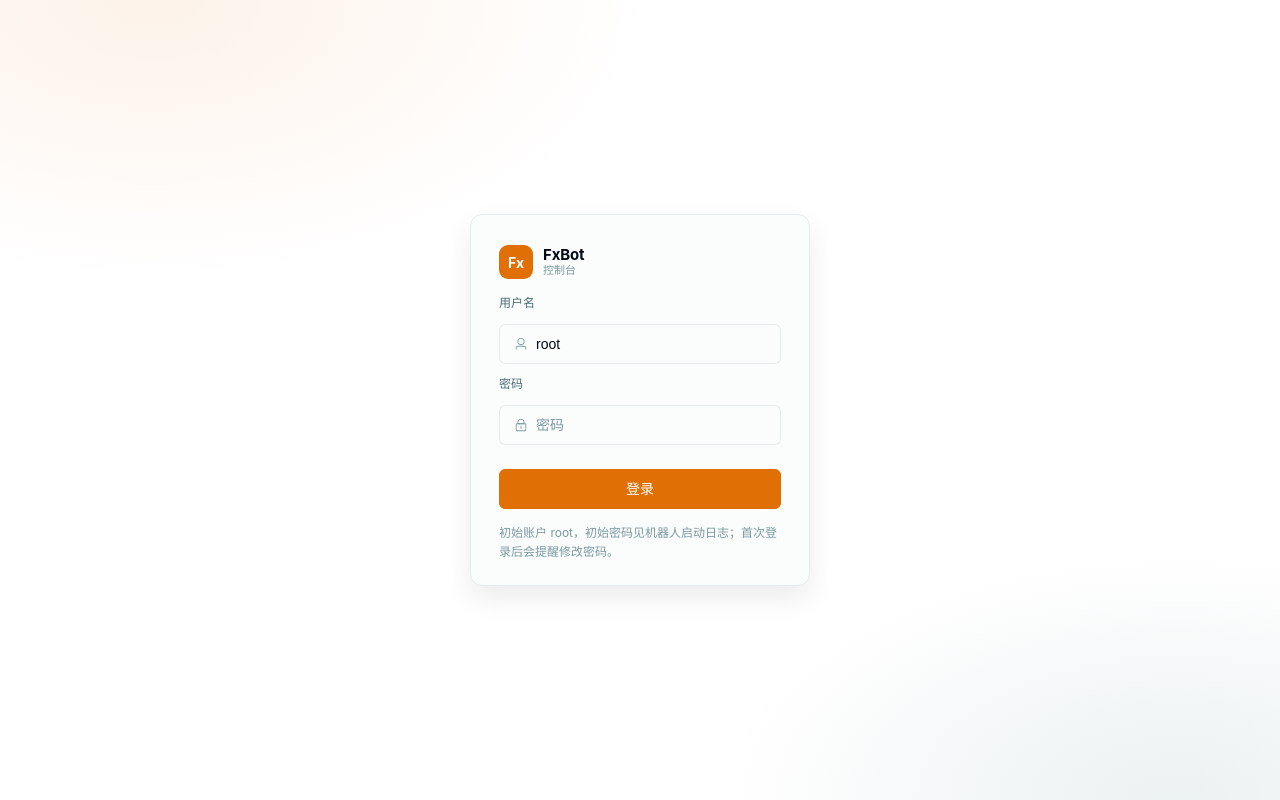
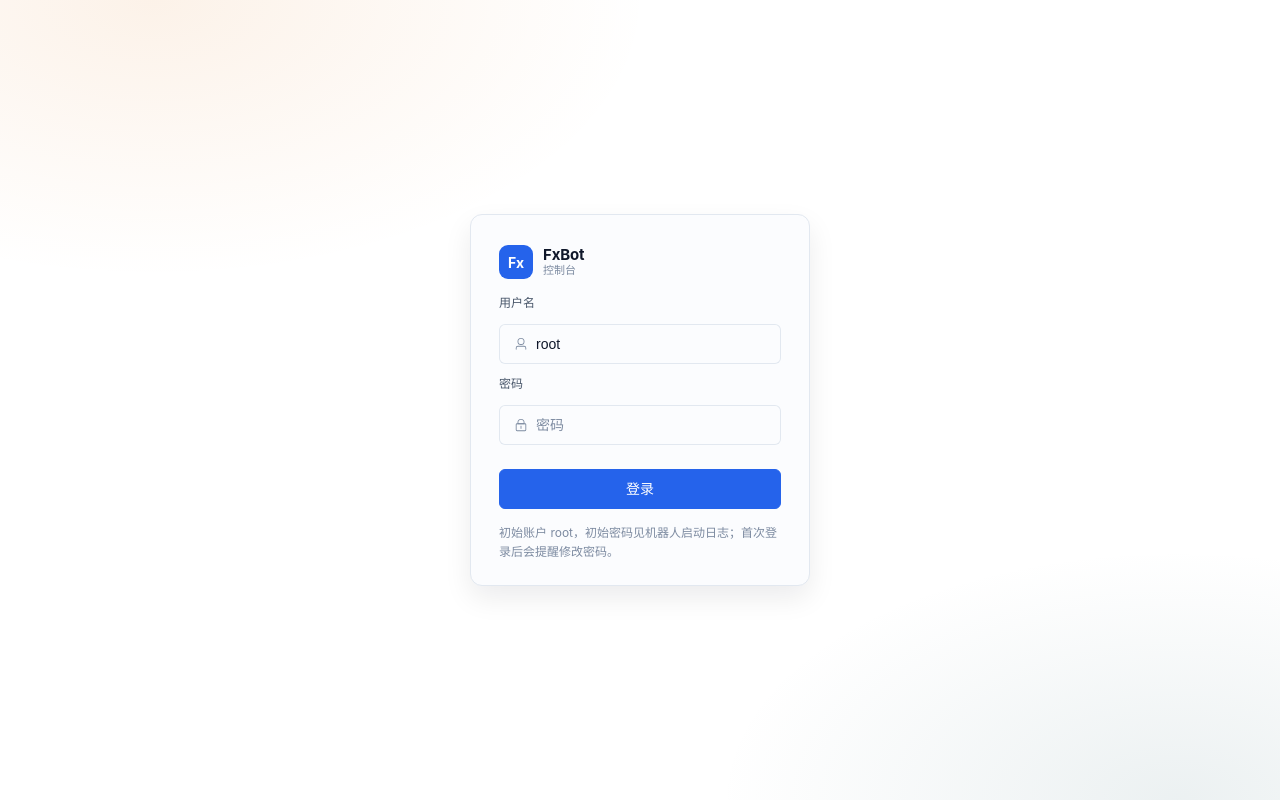
Before and after one commit to tmftjl/nonebot_plugin_fxbot, a Vue app in the folder console/web/: page / in a window 1280 px wide. Built offline with nearby package versions, Linux system fonts and the light colour scheme.

Commit message:
控制台改为蓝色主题并去掉配置分组分割线
主色、中性色与 Element Plus 明暗梯度统一换成蓝色系，状态色保持语义不变。
配置卡片的 Divider 分组项从 schema 中移除，分组直接接续上一组字段；Divider
组件本身保留。

```diff
--- a/console/web/src/styles/custom.css
+++ b/console/web/src/styles/custom.css
@@ -1,5 +1,5 @@
 /* FxBot 控制台主题样式
- * 视觉参考 MaiBot dashboard 的 modern 主题：橙色主色、青灰中性色、扁平描边卡片、
+ * 视觉参考 MaiBot dashboard 的 modern 主题：蓝色主色、蓝灰中性色、扁平描边卡片、
  * 分组侧边栏、贴边主色线表示当前页。所有颜色与尺寸只在根节点定义一次。
  */
 
@@ -7,29 +7,29 @@
 :root {
   color-scheme: light;
 
-  --color-primary: #e06f06;
-  --color-primary-hover: #c96105;
-  --color-primary-light: #e8913f;
-  --color-primary-dark: #b35905;
-  --color-primary-soft: #fcf1e6;
+  --color-primary: #2563eb;
+  --color-primary-hover: #1d4ed8;
+  --color-primary-light: #3b82f6;
+  --color-primary-dark: #1e40af;
+  --color-primary-soft: #eef4ff;
   --color-success: #55ab49;
   --color-warning: #d98b1b;
   --color-danger: #d94a4a;
-  --color-info: #608990;
+  --color-info: #64748b;
 
   --color-bg: #ffffff;
   --color-bg-secondary: #ffffff;
-  --color-bg-tertiary: #f1f7f8;
-  --color-bg-hover: #f1f7f8;
-  --color-bg-card: #fbfcfc;
+  --color-bg-tertiary: #f1f5f9;
+  --color-bg-hover: #f1f5f9;
+  --color-bg-card: #fbfcfe;
 
-  --color-text: #020817;
-  --color-text-secondary: #4a6b71;
-  --color-text-tertiary: #7c9aa0;
+  --color-text: #0f172a;
+  --color-text-secondary: #475569;
+  --color-text-tertiary: #7d8ba1;
 
-  --color-border: #e5eced;
-  --color-border-light: #eef3f4;
-  --color-border-lighter: #f4f8f8;
+  --color-border: #e2e8f0;
+  --color-border-light: #edf1f7;
+  --color-border-lighter: #f5f8fc;
 
   --radius-sm: 4px;
   --radius-md: 6px;
@@ -56,13 +56,13 @@
  * 以 html.dark 选择器覆盖了 --el-color-primary 等默认色，优先级高于 :root。 */
 :root,
 html.dark {
-  --el-color-primary: #e06f06;
-  --el-color-primary-light-3: #e8913f;
-  --el-color-primary-light-5: #f0b37e;
-  --el-color-primary-light-7: #f6d3b4;
-  --el-color-primary-light-8: #f9e2cc;
-  --el-color-primary-light-9: #fcf1e6;
-  --el-color-primary-dark-2: #b35905;
+  --el-color-primary: #2563eb;
+  --el-color-primary-light-3: #6792f1;
+  --el-color-primary-light-5: #92b1f5;
+  --el-color-primary-light-7: #bed0f9;
+  --el-color-primary-light-8: #d3e0fb;
+  --el-color-primary-light-9: #e9effd;
+  --el-color-primary-dark-2: #1e4fbc;
 
   --el-color-success: #55ab49;
   --el-color-success-light-3: #7fc075;
@@ -89,13 +89,13 @@ html.dark {
   --el-color-danger-dark-2: #ae3b3b;
 
   --el-color-error: #d94a4a;
-  --el-color-info: #608990;
-  --el-color-info-light-3: #88a7ac;
-  --el-color-info-light-5: #afc4c8;
-  --el-color-info-light-7: #d2dfe1;
-  --el-color-info-light-8: #e3ebec;
-  --el-color-info-light-9: #eff4f4;
-  --el-color-info-dark-2: #4d6e73;
+  --el-color-info: #64748b;
+  --el-color-info-light-3: #939eae;
+  --el-color-info-light-5: #b2bac5;
+  --el-color-info-light-7: #d1d5dc;
+  --el-color-info-light-8: #e0e3e8;
+  --el-color-info-light-9: #f0f1f3;
+  --el-color-info-dark-2: #505d6f;
 
   --el-bg-color: var(--color-bg-card);
   --el-bg-color-page: var(--color-bg);
@@ -148,25 +148,25 @@ html.dark {
 html.dark {
   color-scheme: dark;
 
-  --color-primary: #e06f06;
-  --color-primary-hover: #f08018;
-  --color-primary-light: #e8913f;
-  --color-primary-dark: #b35905;
-  --color-primary-soft: #2a1a06;
+  --color-primary: #60a5fa;
+  --color-primary-hover: #93c5fd;
+  --color-primary-light: #3b82f6;
+  --color-primary-dark: #2563eb;
+  --color-primary-soft: #10243f;
 
   --color-bg: #020817;
-  --color-bg-secondary: #0b1112;
-  --color-bg-tertiary: #1a2c2f;
-  --color-bg-hover: #1a2c2f;
-  --color-bg-card: #12191a;
+  --color-bg-secondary: #0b1120;
+  --color-bg-tertiary: #1b2434;
+  --color-bg-hover: #1b2434;
+  --color-bg-card: #0f172a;
 
   --color-text: #f8fafc;
-  --color-text-secondary: #9db4b8;
-  --color-text-tertiary: #6f8a8f;
+  --color-text-secondary: #9aa8bd;
+  --color-text-tertiary: #6b7a92;
 
-  --color-border: #243336;
-  --color-border-light: #1e2c2f;
-  --color-border-lighter: #172123;
+  --color-border: #24314a;
+  --color-border-light: #1c2740;
+  --color-border-lighter: #16203a;
 
   --shadow-sm: 0 1px 2px rgba(0, 0, 0, 0.4);
   --shadow-md: 0 4px 12px rgba(0, 0, 0, 0.4);
@@ -178,12 +178,12 @@ html.dark {
   --el-fill-color-extra-light: var(--color-bg-secondary);
   --el-fill-color-dark: var(--color-bg-tertiary);
 
-  --el-color-primary-dark-2: #f08018;
-  --el-color-primary-light-3: #b35f12;
-  --el-color-primary-light-5: #8a4a10;
-  --el-color-primary-light-7: #62340c;
-  --el-color-primary-light-8: #4a280a;
-  --el-color-primary-light-9: #33200a;
+  --el-color-primary-dark-2: #93c5fd;
+  --el-color-primary-light-3: #4d84c8;
+  --el-color-primary-light-5: #3a6396;
+  --el-color-primary-light-7: #263f5f;
+  --el-color-primary-light-8: #1c2f47;
+  --el-color-primary-light-9: #132236;
 
   --el-color-success: #55ab49;
   --el-color-success-dark-2: #6fbf63;
@@ -217,13 +217,13 @@ html.dark {
   --el-color-error-light-8: var(--el-color-danger-light-8);
   --el-color-error-light-9: var(--el-color-danger-light-9);
 
-  --el-color-info: #608990;
-  --el-color-info-dark-2: #7ba3a9;
-  --el-color-info-light-3: #4d6e73;
-  --el-color-info-light-5: #3b5458;
-  --el-color-info-light-7: #283a3d;
-  --el-color-info-light-8: #1f2d2f;
-  --el-color-info-light-9: #152021;
+  --el-color-info: #8fa0b8;
+  --el-color-info-dark-2: #b4c2d4;
+  --el-color-info-light-3: #5f6d82;
+  --el-color-info-light-5: #465264;
+  --el-color-info-light-7: #2e3746;
+  --el-color-info-light-8: #232b37;
+  --el-color-info-light-9: #1a2029;
 
   --el-mask-color: rgba(0, 0, 0, 0.6);
 }
```
Also changed, not shown: 6 other files (tests, documents, lock files or other folders).
